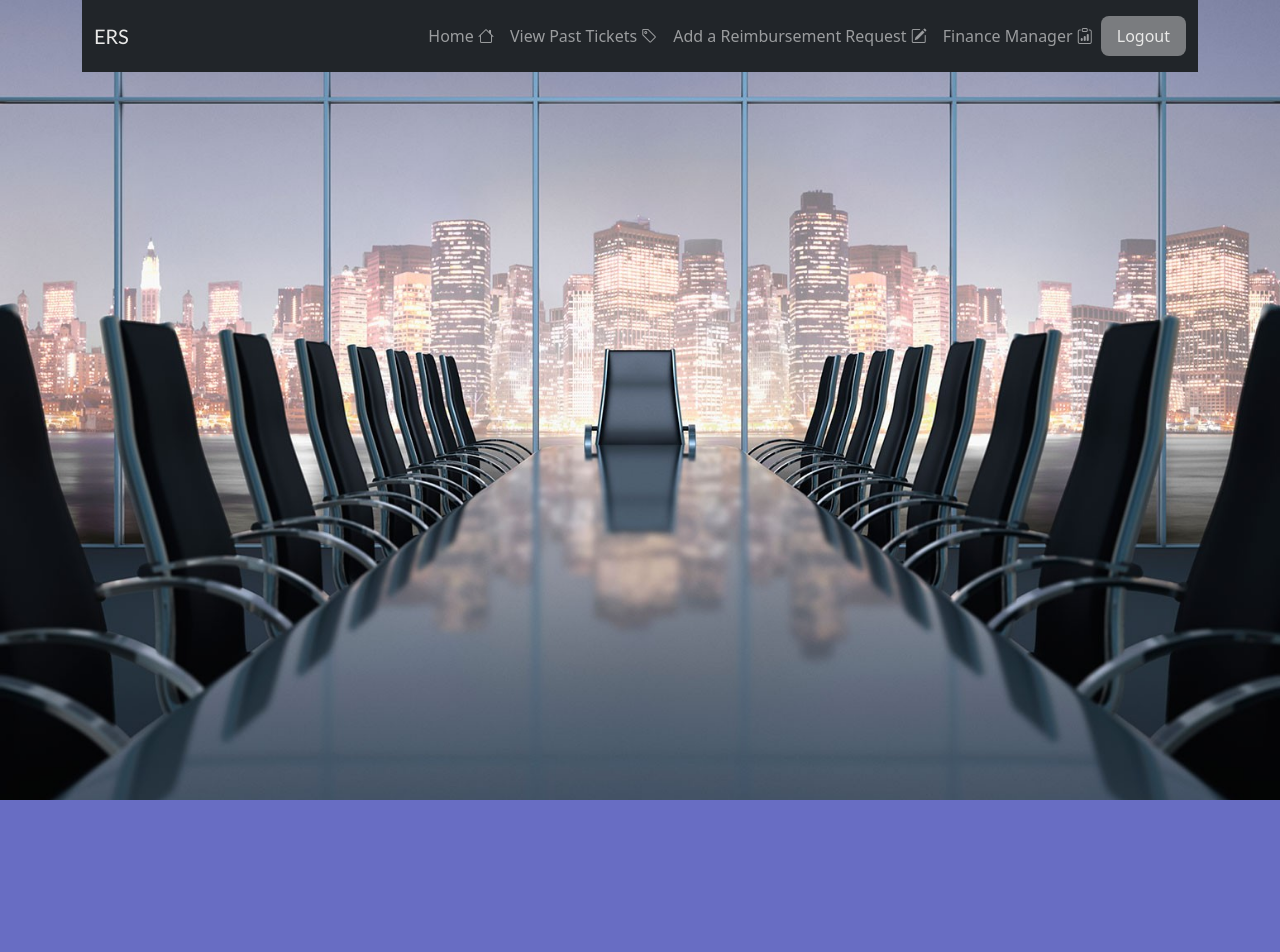
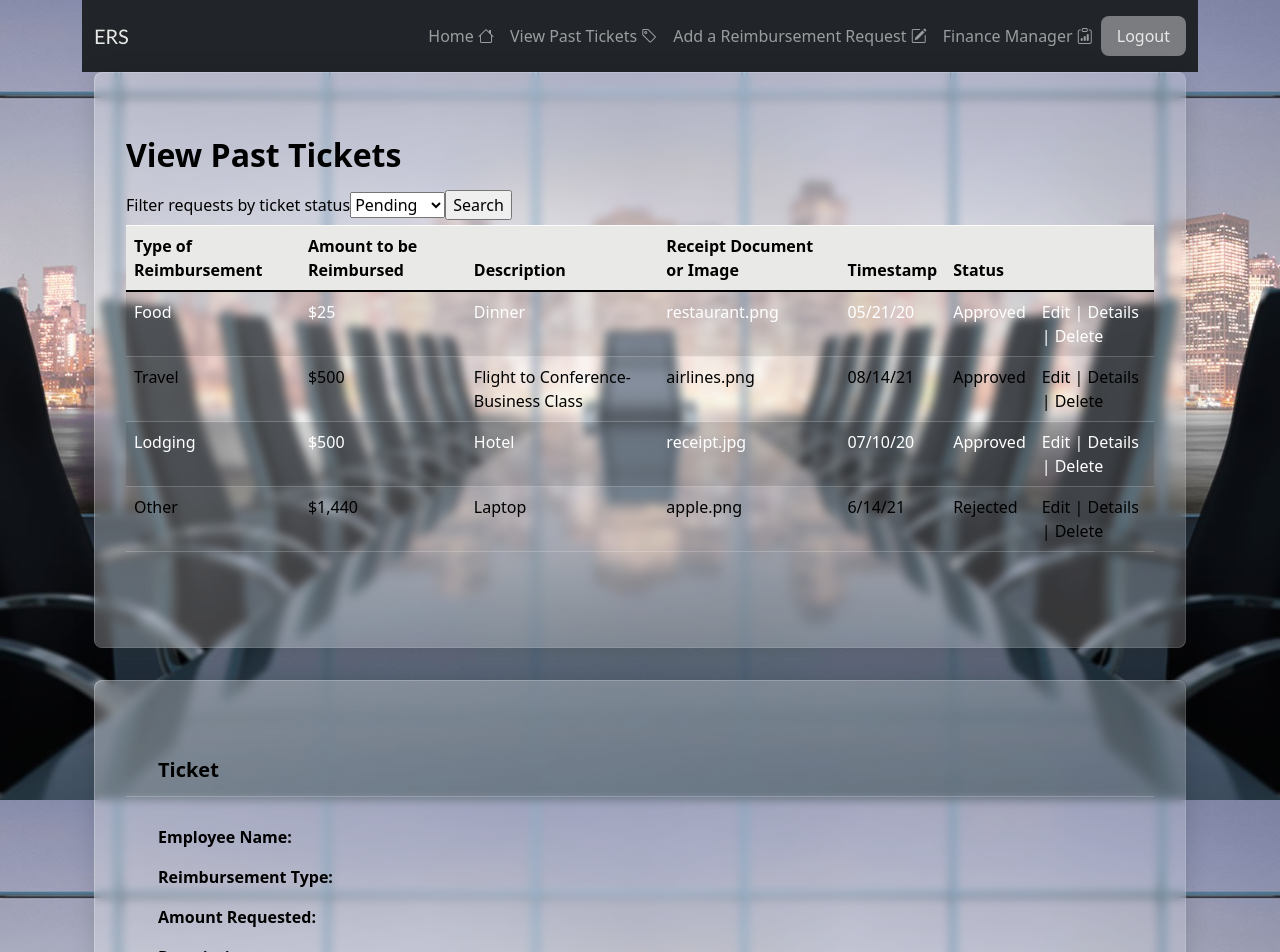
Before and after one commit to digitalengineeringlabs/revature-0628-p2-teamb, an Angular app in the folder client/: page /employeeTicketView in a window 1280 px wide. Before the commit this address led to /. Shown: the top 952 px of the page. Before the commit the page ends 800 px from the top, so only its background shows below. Built offline with nearby package versions, Linux system fonts and the light colour scheme.

Commit message:
adding view past tickets

```diff
--- a/client/src/app/app-routing.module.ts
+++ b/client/src/app/app-routing.module.ts
@@ -1,9 +1,13 @@
 import { NgModule } from '@angular/core';
 import { RouterModule, Routes } from '@angular/router';
+import { EmployeeTicketView, EmployeeTicketViewComponent } from './employee-ticket-view/employee-ticket-view.component';
+import { Ticket } from './ticket/ticket.component';
 import { newTicket } from './ticketForm/ticketForm.component';
 
 const routes: Routes = [
-  { path:'ticket', component: newTicket}
+  { path:'ticket', component: newTicket},
+  { path: 'tickets', component: Ticket},
+  { path: 'employeeTicketView', component: EmployeeTicketViewComponent}
 ];
 
 @NgModule({
--- a/client/src/app/employee-ticket-view/employee-ticket-view.component.css
+++ b/client/src/app/employee-ticket-view/employee-ticket-view.component.css
@@ -0,0 +1,3 @@
+* {
+    color: black;
+}
--- a/client/src/app/employee-ticket-view/employee-ticket-view.component.html
+++ b/client/src/app/employee-ticket-view/employee-ticket-view.component.html
@@ -1,25 +1,88 @@
 <div class="container">
-    <div class="card">
+  <div class="jumbotron card">
+    <h2>View Past Tickets </h2>
+    <!--Need to modify-->
+  <form action="#" method="POST">
+      <label for="statusFilter">Filter requests by ticket status</label>
+      <select name="statusFilter" id="status">
+        <option value="pending">Pending</option>
+        <option value="approved">Approved</option>
+        <option value="rejected">Rejected</option>
+      </select>
+      <input type="submit" value="Search">
+  </form>
+      <table class="table table-striped table-hover">
+          <thead class="table-light">
+              <tr>
+                  <th>Type of Reimbursement</th>
+                  <th>Amount to be Reimbursed</th>
+                  <th>Description</th>
+                  <th>Receipt Document or Image</th>
+                  <th>Timestamp</th>
+                  <th>Status</th>
+                  <th></th>
+              </tr>
+          </thead>
+          <tbody>
+              <tr>
+                  <td>Food</td>
+                  <td>$25</td>
+                  <td>Dinner</td>
+                  <td>restaurant.png</td>
+                  <td>05/21/20</td>
+                  <td>Approved</td>
+                  <td>Edit | Details | Delete </td>
+              </tr>
+              <tr>
+                  <td>Travel</td>
+                  <td>$500</td>
+                  <td>Flight to Conference- Business Class</td>
+                  <td>airlines.png</td>
+                  <td>08/14/21</td>
+                  <td>Approved</td>
+                  <td>Edit | Details | Delete </td>
+              </tr>
+              <tr>
+                  <td>Lodging</td>
+                  <td>$500</td>
+                  <td>Hotel</td>
+                  <td>receipt.jpg</td>
+                  <td>07/10/20</td>
+                  <td>Approved</td>
+                  <td>Edit | Details | Delete </td>
+              </tr>
+              <tr>
+                  <td>Other</td>
+                  <td>$1,440</td>
+                  <td>Laptop</td>
+                  <td>apple.png</td>
+                  <td>6/14/21</td>
+                  <td>Rejected</td>
+                  <td>Edit | Details | Delete </td>
+              </tr>
+          </tbody>
 
+      </table>
+  </div>
+    <div class="jumbotron card">
       <h5 class="card-header">Ticket</h5>
       <div class="card-body">
         <div>
-          <p class="card-title">Employee Name: <!--{{employeeTicketView.employeeName}}--></p>
-          <p>Reimbursement Type: <!--{{employeeTicketView.reimbursementType}}--></p>
-          <p>Amount Requested: <!--${{employeeTicketView.amount}}--></p>
-          <p>Description: <!--{{employeeTicketView.description}}--></p>
+          <p class="card-title"><strong>Employee Name: </strong><!--{{employeeTicketView.employeeName}}--></p>
+          <p><strong>Reimbursement Type: </strong> <!--{{employeeTicketView.reimbursementType}}--></p>
+          <p><strong>Amount Requested:</strong> <!--${{employeeTicketView.amount}}--></p>
+          <p><strong>Description:</strong> <!--{{employeeTicketView.description}}--></p>
 
-          <p>Timestamp: <!--{{employeeTicketView.timestamp}}--></p>
-          <p>Status: <!--{{employeeTicketView.status}}--></p>
+          <p><strong>Timestamp: </strong><!--{{employeeTicketView.timestamp}}--></p>
+          <p><strong>Status:</strong> <!--{{employeeTicketView.status}}--></p>
         </div>
         <div>
           <!--<p>Image: <img [src]="image" alt="{{file}}"></p>-->
         </div>
-
-
-      <button class="btn btn-primary">Approve</button>
-      <button class="btn btn-secondary">Deny</button>
+      <button class="btn bg-primary">Approve</button>
+      <button class="btn bg-secondary text-dark">Deny</button>
       </div>
+      <!--If ticket is successfully created-->
       <div class="alert alert-success" role="alert" ngIf="Approve()">
         Ticket successfully created!
       </div>
--- a/client/src/app/employee-ticket-view/employee-ticket-view.component.ts
+++ b/client/src/app/employee-ticket-view/employee-ticket-view.component.ts
@@ -1,8 +1,9 @@
+import { HttpClient, HttpClientModule } from '@angular/common/http';
 import { Component, OnInit } from '@angular/core';
-import { HttpClient, HttpClientModule } from '@angular/common/http';
+import { Router } from '@angular/router';
 
 export class EmployeeTicketView {
-  constructor(
+  /*constructor(
     public id: number,
     public amount: number,
     public description: string,
@@ -11,7 +12,7 @@ export class EmployeeTicketView {
     public type: string,
     public employee_id: number
   ) {
-  }
+  }*/
 }
 
 @Component({
@@ -21,14 +22,13 @@ export class EmployeeTicketView {
 })
 export class EmployeeTicketViewComponent implements OnInit {
 
+  constructor(private http:HttpClient, private router:Router) {}
+
   ngOnInit(): void {
-    this.getEmployeeTickets();
+    //this.getEmployeeTickets();
   }
 
-  constructor(
-    private httpClient: HttpClient
-  ) { }
-
+/*
   getEmployeeTickets(){
     this.httpClient.get<any>('http://localhost:8080/employeeTicketView').subscribe(
       response => {
@@ -36,5 +36,5 @@ export class EmployeeTicketViewComponent implements OnInit {
         //this.employeeTickets = response;
       }
     );
-  }
+  }*/
 }
--- a/client/src/app/navbar/navbar.component.html
+++ b/client/src/app/navbar/navbar.component.html
@@ -7,9 +7,9 @@
   <div class="collapse navbar-collapse" id="toggled">
   <ul class="navbar-nav nav ml-auto">
     <li class="nav-item"><a href="/home" class="nav-link" aria-current="page">Home <i class="bi bi-house"></i> </a></li>
-    <li class="nav-item"><a href="/tickets" class="nav-link">View Past Tickets <i class="bi bi-tag"></i></a></li>
+    <li class="nav-item"><a href="/employeeTicketView" class="nav-link">View Past Tickets <i class="bi bi-tag"></i></a></li>
     <li class="nav-item"><a href="/ticket" class="nav-link">Add a Reimbursement Request <i class="bi bi-pencil-square"></i></a></li>
-    <li class="nav-item"><a href="#" class="nav-link">Finance Manager <i class="bi bi-clipboard-data"></i></a></li>
+    <li class="nav-item"><a href="/tickets" class="nav-link">Finance Manager <i class="bi bi-clipboard-data"></i></a></li>
     <form class="navbar-nav d-flex text-end">
       <li class="nav-item"><a href="/login" class="nav-link link-light px-2 btn btn-secondary bg-primary`">Logout</a></li>
     </form>
--- a/client/src/app/ticket/ticket.component.ts
+++ b/client/src/app/ticket/ticket.component.ts
@@ -1,6 +1,6 @@
 import { Component, OnInit } from '@angular/core';
 import { HttpClient, HttpClientModule } from '@angular/common/http';
-
+import { Router } from '@angular/router';
 
 export class Ticket {
   constructor(
--- a/client/src/app/ticketForm/ticketForm.component.ts
+++ b/client/src/app/ticketForm/ticketForm.component.ts
@@ -8,7 +8,6 @@ import { Router } from '@angular/router';
     selector: 'newTicket',
     templateUrl: './ticketForm.component.html'
   })
-
 
   export class newTicket {
 
```
